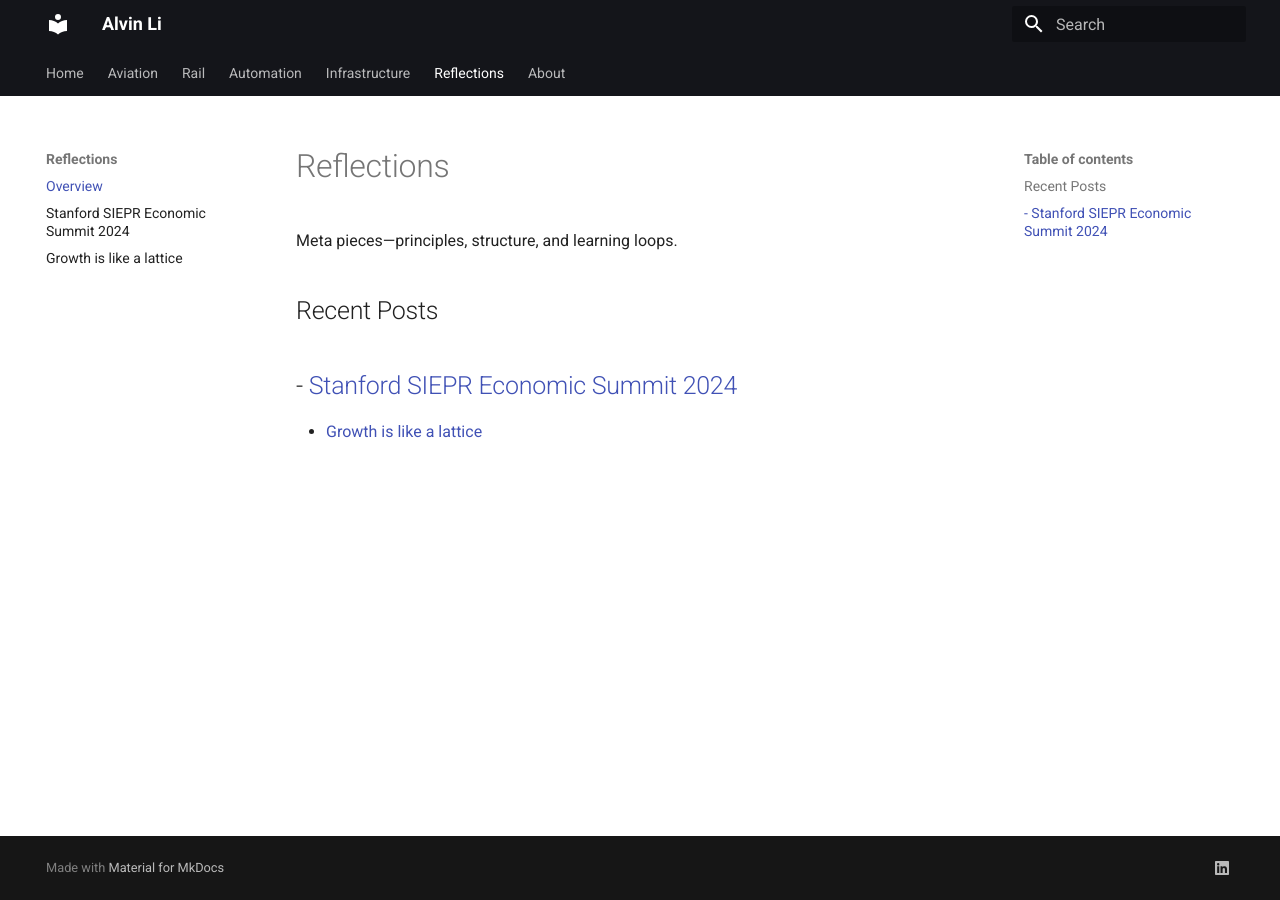
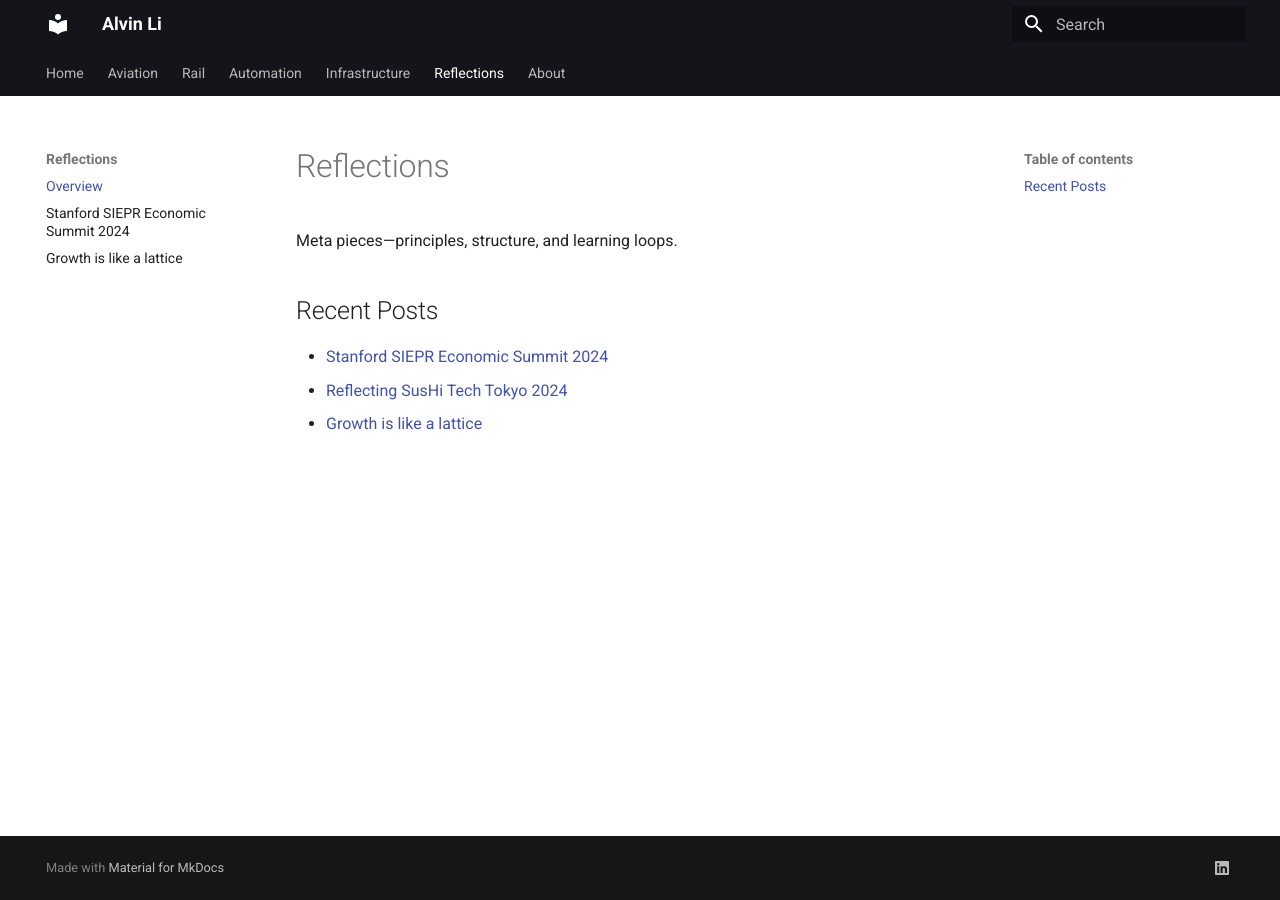
Before and after one commit to alvvvli/alvin-site, an MkDocs documentation site: the page built from docs/reflections/index.md, in a window 1280 px wide. Built offline with MkDocs 1.6.1 and Material for MkDocs 9.7.7, drawn with Linux system fonts in a browser that asks for light colours.

Commit message:
Update index.md

```diff
--- a/docs/reflections/index.md
+++ b/docs/reflections/index.md
@@ -4,5 +4,5 @@ Meta pieces—principles, structure, and learning loops.
 
 ## Recent Posts
 - [Stanford SIEPR Economic Summit 2024](siepr.md)
--
+- [Reflecting SusHi Tech Tokyo 2024](sushi24.md)
 - [Growth is like a lattice](lattice.md)
```
